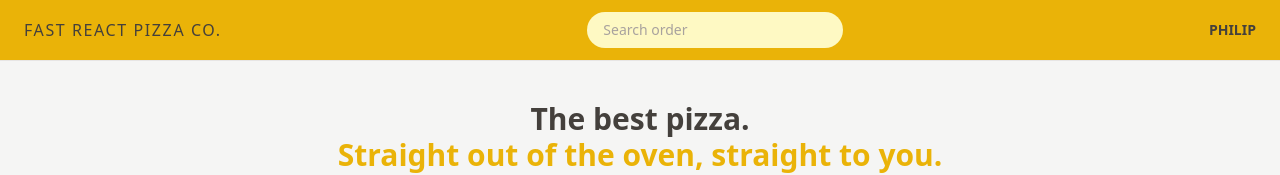
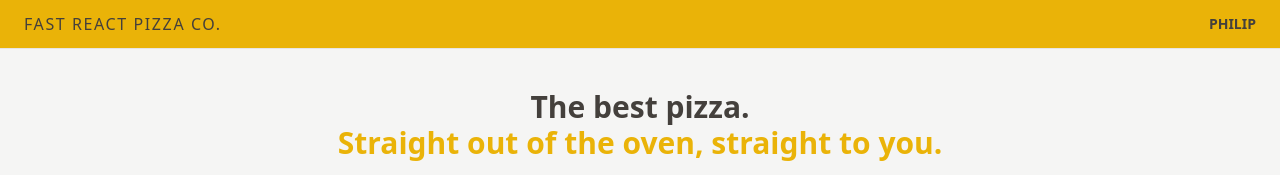
Before and after one commit to Gbangbolaoluwagbemiga/pizza, a React (Vite) app: page / in a window 1280 px wide. Shown: the top 175 px of the page. Built offline with nearby package versions, Linux system fonts and the light colour scheme.

Commit message:
Today init

```diff
--- a/src/ui/Header.jsx
+++ b/src/ui/Header.jsx
@@ -8,7 +8,7 @@ function Header() {
       <Link to="/" className="tracking-widest">
         Fast React Pizza Co.
       </Link>
-      <SearchOrder />
+      {/* <SearchOrder /> */}
       <Username />
     </header>
   );
```
